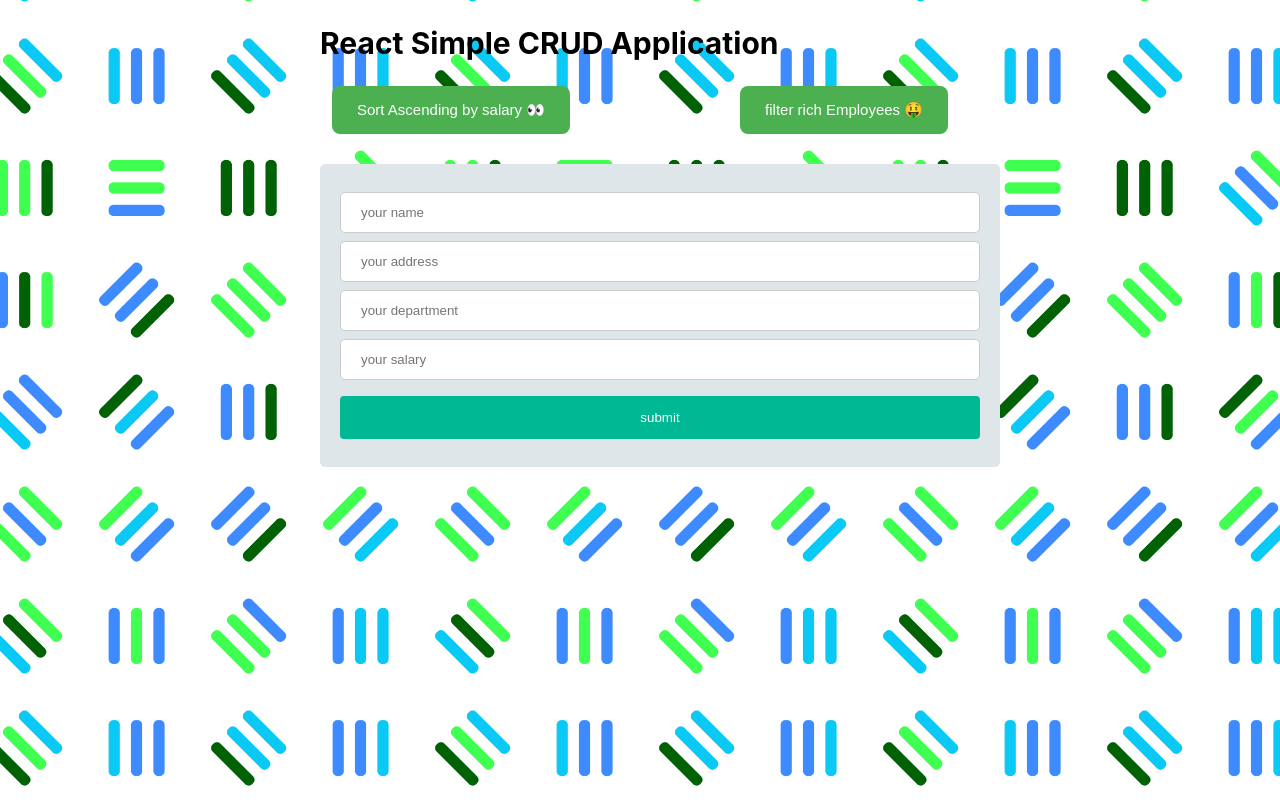
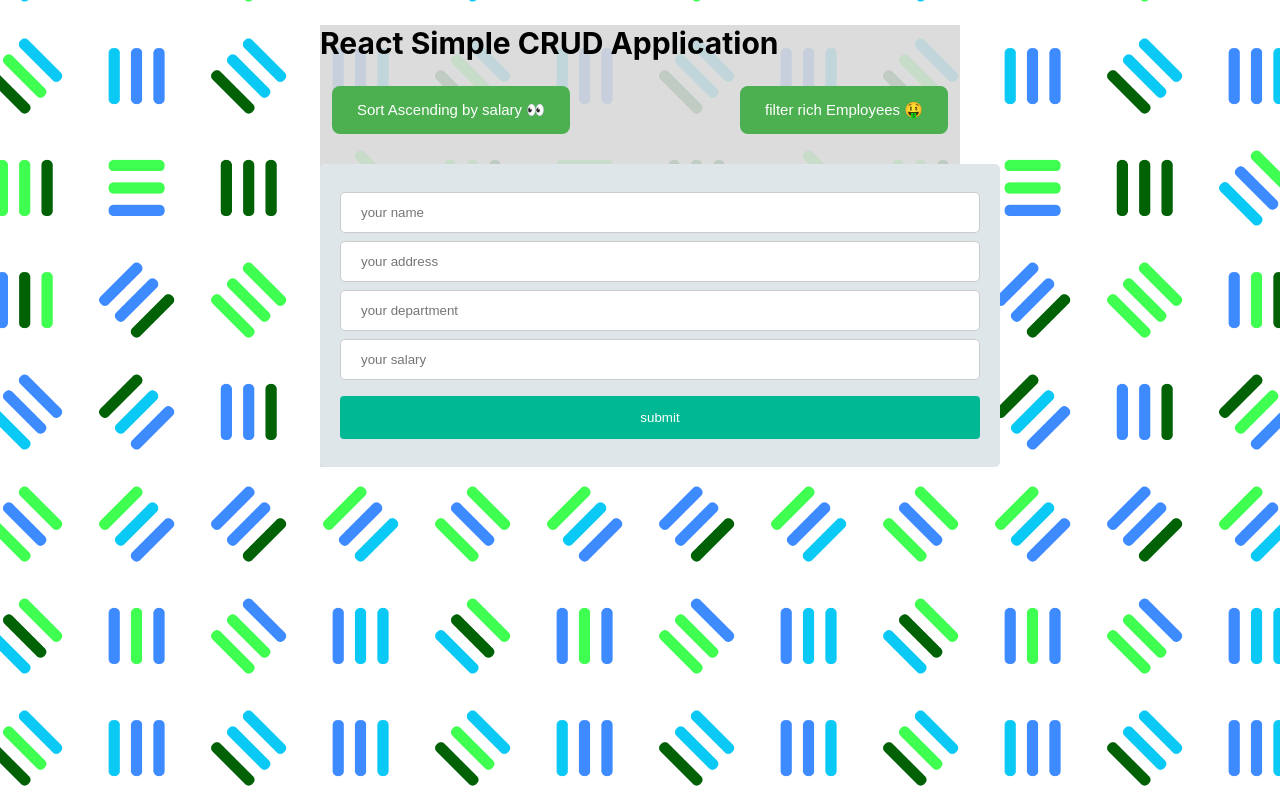
Before and after one commit to fadyehabamer/CRUD-ReactApp, a React (Create React App) app: page / in a window 1280 px wide. Built offline with nearby package versions, Linux system fonts and the light colour scheme.

Commit message:
Update App.css

```diff
--- a/src/App.css
+++ b/src/App.css
@@ -6,6 +6,8 @@
 }
 .App {
   margin: auto;
+  background-color:rgba(216, 216, 216, 0.89);
+
   width: 50%;
   font-size: 20px;
 }
```
